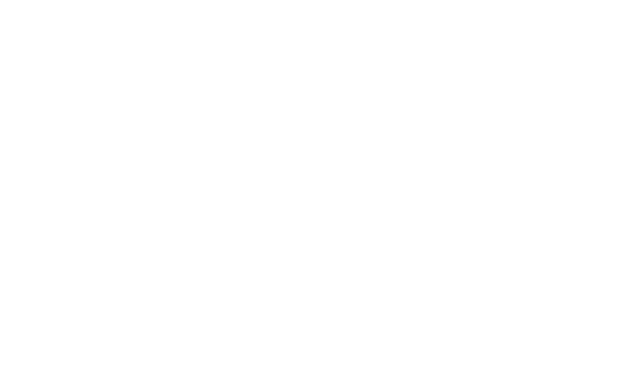
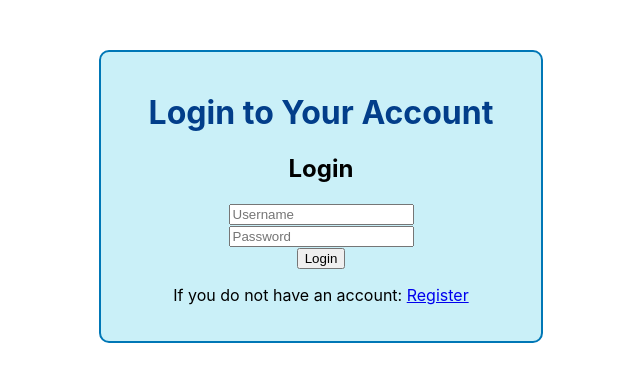
Before and after one commit to brianwei23/type-speed, a React (Create React App) app in the folder client/: page /login in a window 1280 px wide. Before the commit this address had no page. Shown: the top 382 px of the page, without its empty margins (319-959 px from the left). Built offline with nearby package versions, Linux system fonts and the light colour scheme.

Commit message:
Add comments for complex areas and fix issue with link

```diff
--- a/client/src/App.js
+++ b/client/src/App.js
@@ -1,12 +1,12 @@
 import { BrowserRouter as Router, Routes, Route } from 'react-router-dom';
-import LoginPage from './LoginUI';
-import RegisterPage from './RegisterUI';
+import LoginPage from './LoginPage';
+import RegisterPage from './RegisterPage';
 
 function App() {
   return (
     <Router>
       <Routes>
-        <Route path = "/" element={<LoginPage />} />
+        <Route path = "/login" element={<LoginPage />} />
         <Route path="/register" element={<RegisterPage />} />
       </Routes>
     </Router>
--- /dev/null
+++ b/client/src/Auth.js
@@ -0,0 +1,62 @@
+import {useState} from "react";
+
+function Auth({type}){
+    // Username, password, server response state
+    const [username, setUsername] = useState("");
+    const [password, setPassword] = useState("");
+    const [message, setMessage] = useState("");
+
+    // Form submission
+    const handleSubmit = async (e) => {
+        e.preventDefault();
+        const endpoint = type === "register" ? "register" : "login";
+
+        try {
+            // Send credentials to the server
+            const res = await fetch(`http://localhost:5000/api/auth/${endpoint}`, {
+                method: "POST",
+                headers: { "Content-Type": "application/json" },
+                body: JSON.stringify({username, password}),
+            });
+
+            const data = await res.json();
+            if (res.ok) {
+                setMessage(type === "register" ? data.message : `Welcome. You are logged in. Token: ${data.token}`);
+            }
+            else {
+                setMessage(data.error);
+            }
+        }
+        catch (err){
+            setMessage("Network error: " + err.message);
+        }
+    };
+
+    return (
+        <div>
+            <h2>{type === "register" ? "Register" : "Login"}</h2>
+            <form onSubmit = {handleSubmit}>
+                <input
+                    type="text"
+                    placeholder="Username"
+                    value = {username}
+                    onChange={(e) => setUsername(e.target.value)}
+                    required
+                />
+                <br />
+                <input
+                    type="password"
+                    placeholder="Password"
+                    value={password}
+                    onChange={(e) => setPassword(e.target.value)}
+                    required
+                />
+                <br />
+                <button type="submit">{type === "register" ? "Register" : "Login"}</button>
+            </form>
+            {/* Display server response message */}
+            <p>{message}</p>
+        </div>
+    );
+}
+export default Auth;
--- /dev/null
+++ b/client/src/LoginPage.js
@@ -0,0 +1,35 @@
+import {Link} from "react-router-dom";
+import Auth from "./Auth";
+
+function LoginPage(){
+    return(
+        <div style={styles.container}>
+            <h1 style={styles.title}>Login to Your Account</h1>
+            {/* Auth component for login */}
+            <Auth type="login" />
+            {/* Link to registration page */}
+            <p style={styles.link}>
+                If you do not have an account: <Link to="/register">Register</Link>
+            </p>
+        </div>
+    );
+}
+
+const styles = {
+    container: {
+        maxWidth: "400px",
+        margin: "50px auto",
+        padding: "20px",
+        border: "2px solid #0077b6",
+        borderRadius: "10px",
+        backgroundColor: "#caf0f8",
+        textAlign: "center",
+    },
+    title: {
+        color: "#023e8a",
+    },
+    link: {
+        marginTop: "15px",
+    },
+};
+export default LoginPage
--- /dev/null
+++ b/client/src/RegisterPage.js
@@ -0,0 +1,35 @@
+import {Link} from "react-router-dom";
+import Auth from "./Auth";
+
+function RegisterPage(){
+    return (
+        <div style={styles.container}>
+            <h1 style={styles.title}>Create a New Account</h1>
+            {/* Auth component for registration */}
+            <Auth type="register" />
+            {/* Link to login page for registered users */}
+            <p style={styles.link}>
+               If you have a registered account: <Link to="/login">Login</Link>
+            </p>
+        </div>
+    );
+}
+
+const styles = {
+    container: {
+        maxWidth: "400px",
+        margin: "50px auto",
+        padding: "20px",
+        border: "2px solid #0077b6",
+        borderRadius: "10px",
+        backgroundColor: "#caf0f8",
+        textAlign: "center",
+    },
+    title: {
+        color: "#023e8a",
+    },
+    link: {
+        marginTop: "15px",
+    },
+};
+export default RegisterPage;
```
Also changed, not shown: 2 other files (tests, documents, lock files or other folders).
